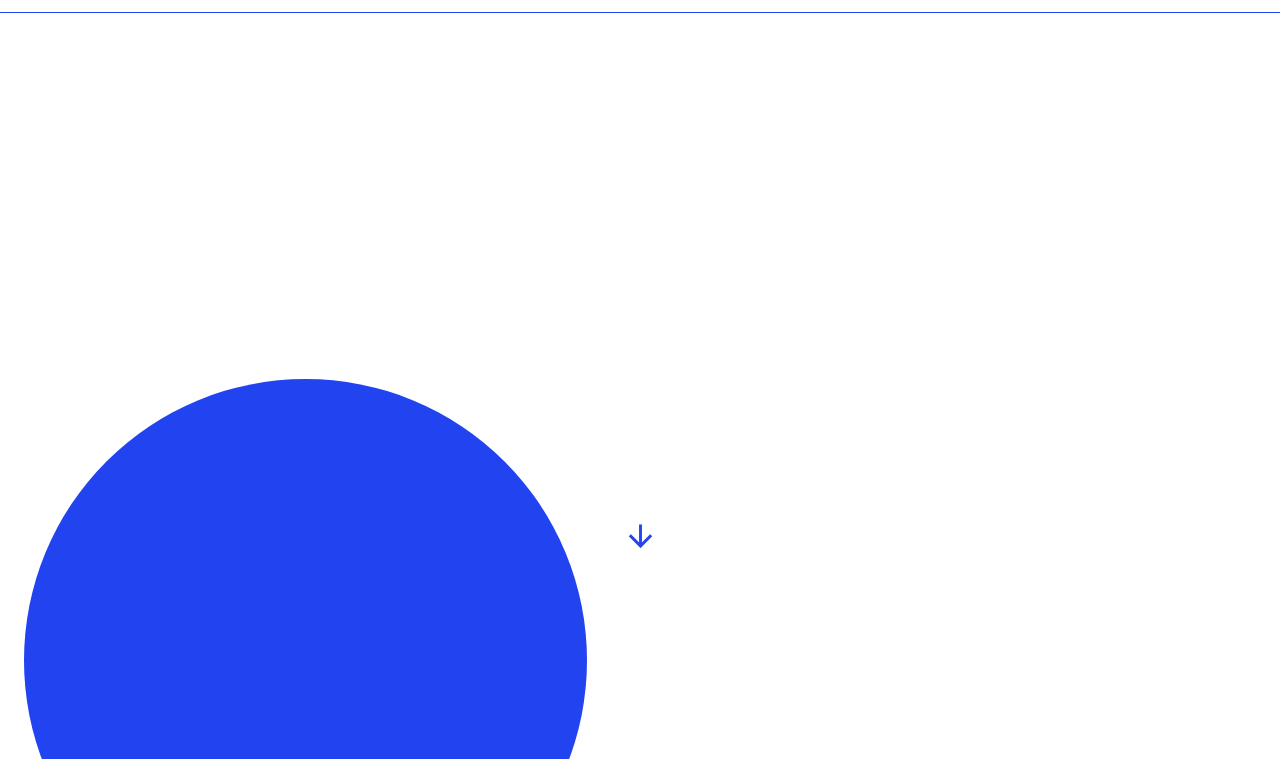
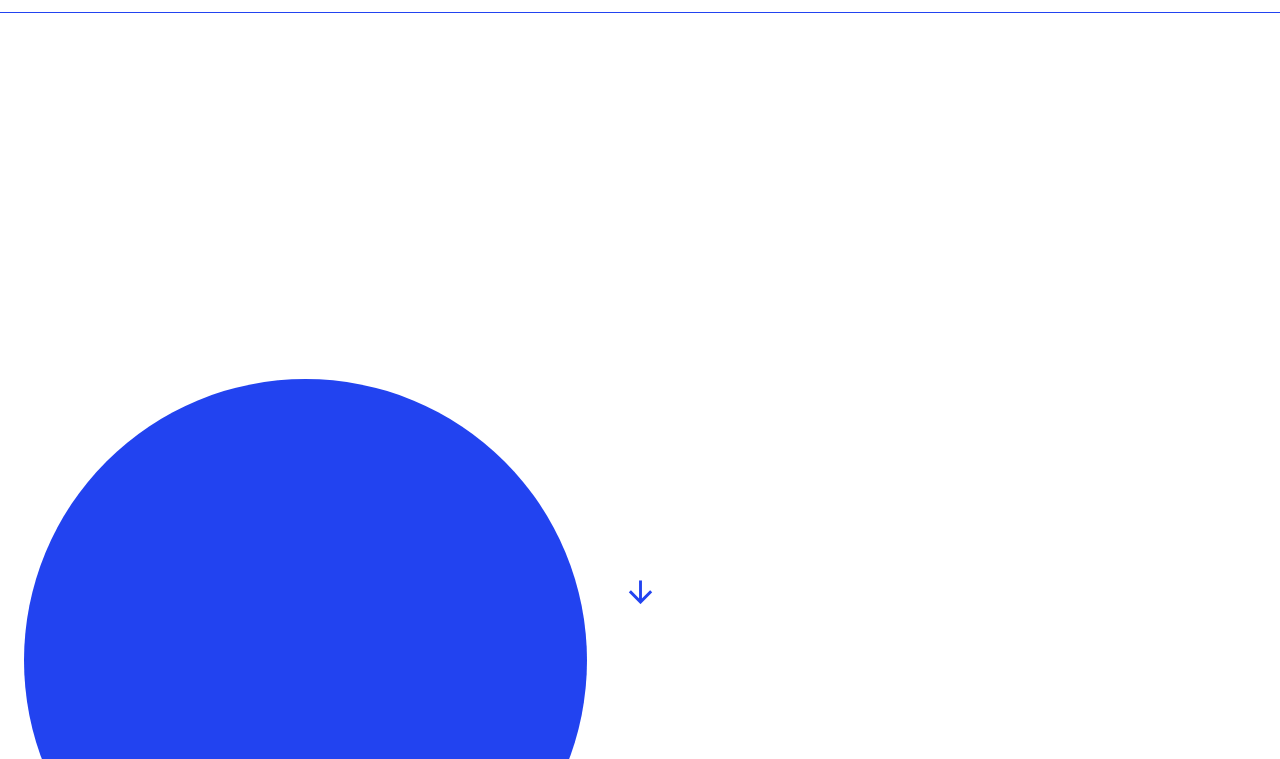
Before and after one commit to elianarod/elianarod.github.io, a plain HTML site: page index.html in a window 1280 px wide. Shown: the part 41-800 px from the top of the page. Drawn offline with nearby package versions, Linux system fonts and the light colour scheme.

Commit message:
Add files via upload

```diff
--- a/css/style.css
+++ b/css/style.css
@@ -318,7 +318,7 @@ footer i {
   .about {
     font-size: 3.2vw;
     line-height: 3.8vw;
-    padding: 3em 20% 18vh 24px;
+    padding: 3em 20% 25vh 24px;
     color: white;
   }
 
```
